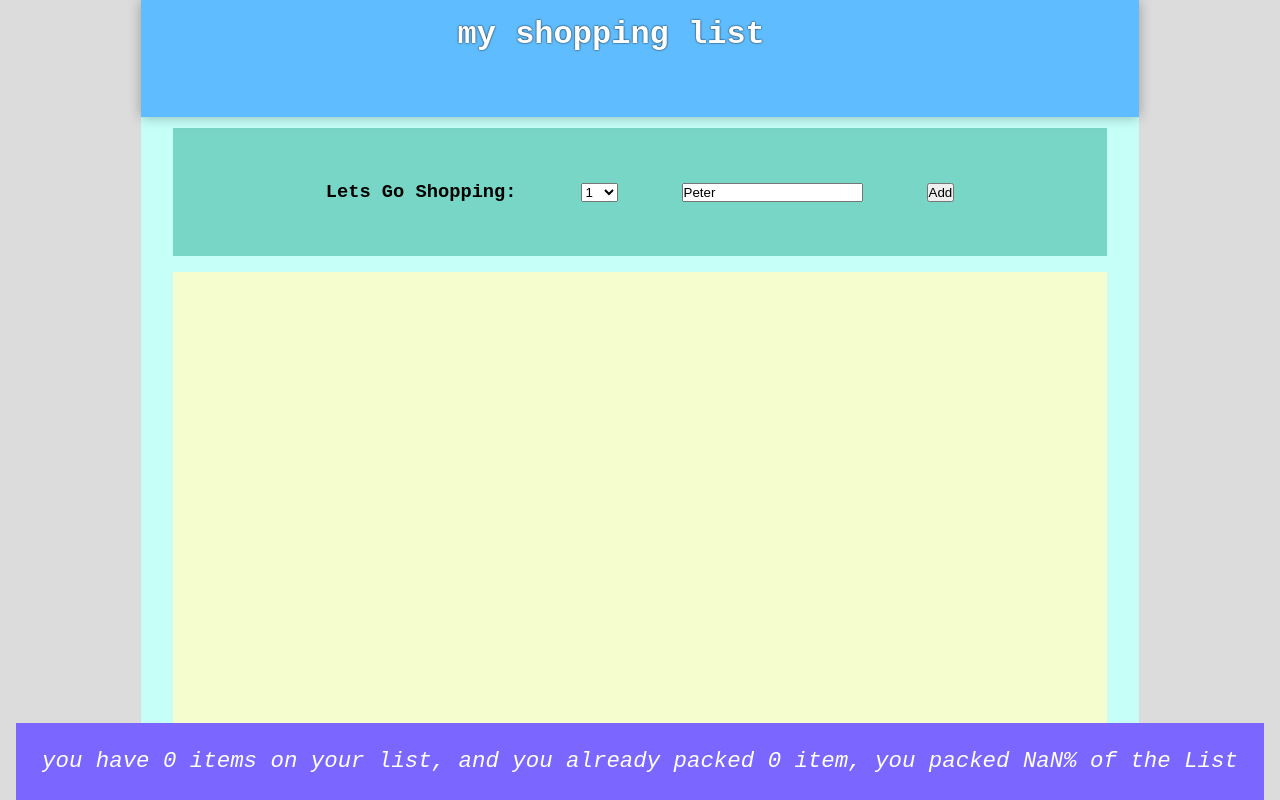
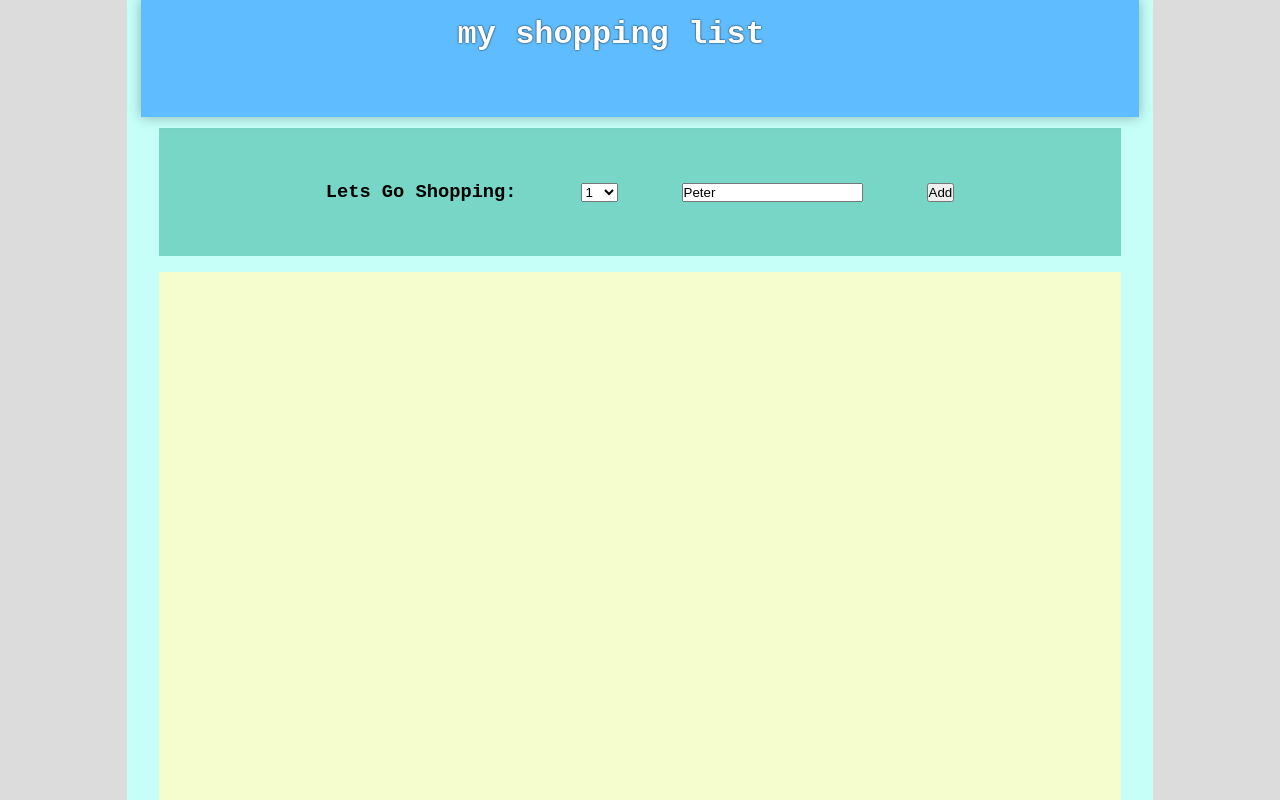
Before and after one commit to thisKonrad/my_shopping_list, a React (Vite) app in the folder my_shopping_list/: page / in a window 1280 px wide. Shown: the top 800 px of the page. Built offline with nearby package versions, Linux system fonts and the light colour scheme.

Commit message:
add the messages for statistics

```diff
--- a/my_shopping_list/src/components/Statistics/Statistics.jsx
+++ b/my_shopping_list/src/components/Statistics/Statistics.jsx
@@ -4,12 +4,20 @@ import './statistics.css'
 
 export default function Statistics({items}) {
 
+    if(items.length === 0){
+        return <p className="statistics">Let's go Shopping!</p>
+    }
+
     const numberOfItems= items.length;
     const itemsPacked = items.filter((item)=> item.packed).length;
     const listPackedPercentage = Math.round(((itemsPacked/numberOfItems ) *100));
 
-    return (<footer className="stats">
-        <em>you have {numberOfItems} items on your list,
-        and you already packed {itemsPacked} item, you packed {listPackedPercentage}% of the List</em>
+    return (<footer className="statistics">
+        <p>
+        {listPackedPercentage === 100 ? `You are Finished! Lets go home!` :
+        `you have ${numberOfItems} items on your list,
+        and you already packed ${itemsPacked} item,
+        you packed ${listPackedPercentage}% of the List`}
+        </p>
     </footer>)
 }
```
